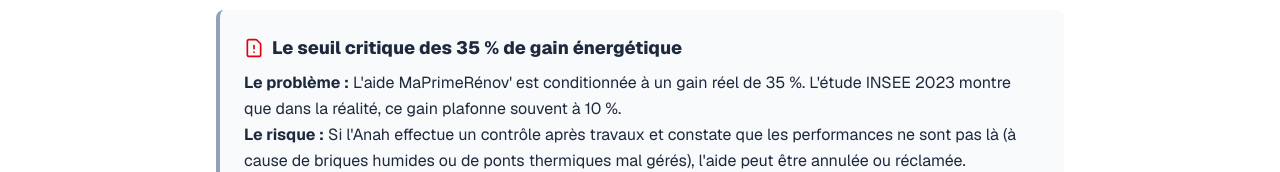
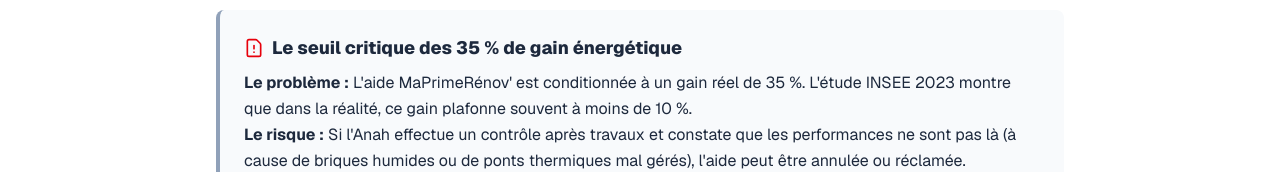
Before and after one commit to AlexSearha/audit-travaux, a Next.js app: page / in a window 1280 px wide. Shown: the part 542-714 px from the top of the page. Built offline with nearby package versions, Linux system fonts and the light colour scheme.

Commit message:
update 10%

```diff
--- a/app/components/AuditCopro.tsx
+++ b/app/components/AuditCopro.tsx
@@ -55,7 +55,8 @@
               <p>
                 <strong>Le problème :</strong> L'aide MaPrimeRénov' est
                 conditionnée à un gain réel de 35 %. L'étude INSEE 2023 montre
-                que dans la réalité, ce gain plafonne souvent à 10 %.{" "}
+                que dans la réalité, ce gain plafonne souvent à moins de 10
+                %.{" "}
               </p>
               <p>
                 <strong>Le risque :</strong> Si l'Anah effectue un contrôle
```
